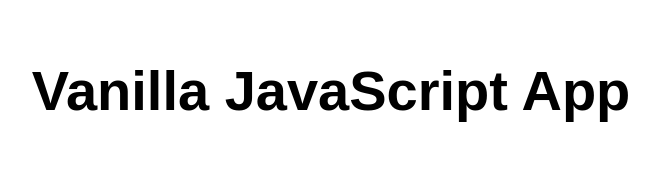
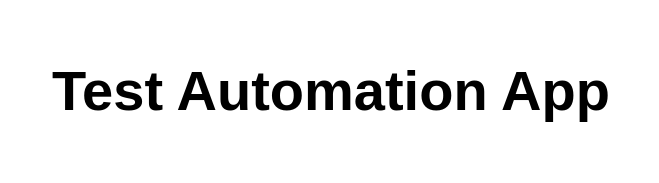
Before and after one commit to iran-undag/vanilla-basic, a website: page src/index.html in a window 1280 px wide. Shown: the whole page, without its empty margins (309-968 px from the left). Drawn offline with Linux system fonts and the light colour scheme.

Commit message:
Update index.html

```diff
--- a/src/index.html
+++ b/src/index.html
@@ -10,7 +10,7 @@
 
 <body>
   <main>
-    <h1>Vanilla JavaScript App</h1>
+    <h1>Test Automation App</h1>
   </main>
 </body>
 
```
